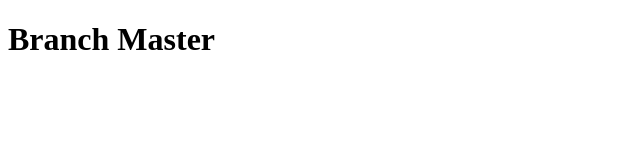
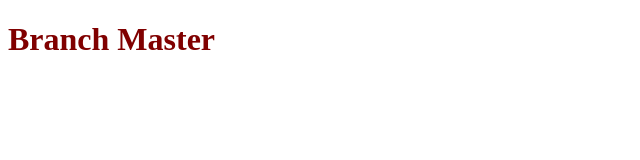
Before and after one commit to santhoshi-5/sample, a plain HTML site: page index.html in a window 1280 px wide. Shown: the whole page, without its empty margins (0-640 px from the left). Drawn offline with Linux system fonts and the light colour scheme.

Commit message:
Update index.html

```diff
--- a/index.html
+++ b/index.html
@@ -5,6 +5,6 @@
     <title>Index</title>
 </head>
 <body>
-    <h1>Branch Master</h1>
+    <h1 style="color: maroon;">Branch Master</h1>
 </body>
 </html>
```
